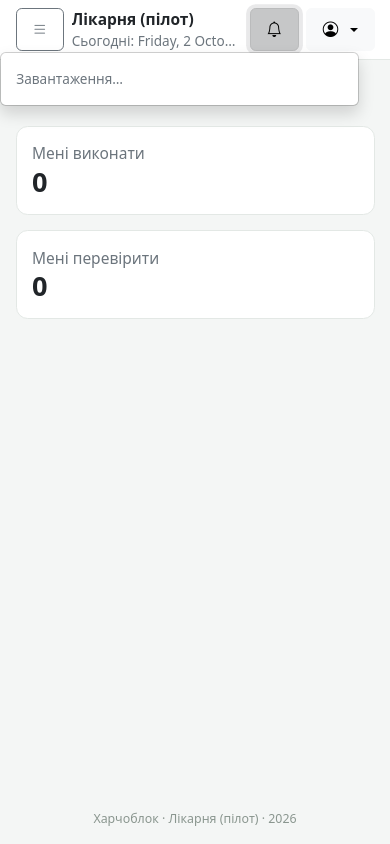
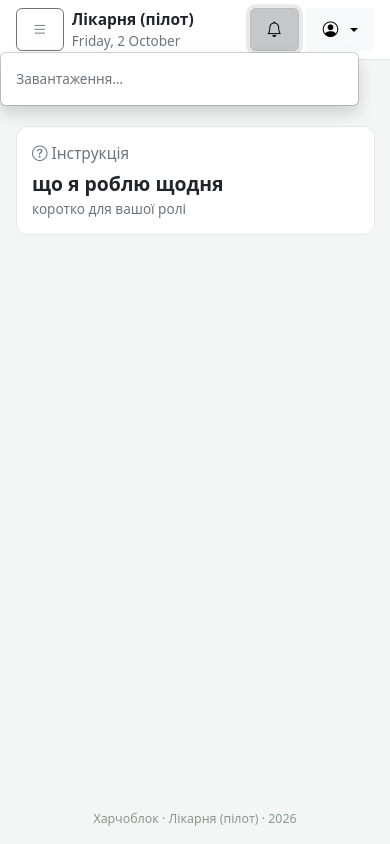
Before and after one commit to sab0tag/harch, a Django app: page / in a window 390 px wide, after a click that opens the changed part. Run offline with Django 5.2, Linux system fonts and the light colour scheme; the visitor is signed in with stand-in values (Sample User, id 1); data that the repository does not hold is empty; parts of the project's set-up code (start-up, migrations or seed data) failed here and were passed over; some libraries are stand-ins or nearby versions.

Commit message:
Visual polish: brand green, day arrows on one row, favicon, shorter phone header, role-aware home (#75)
- Buttons, links, tabs, focus rings and checkboxes in the site's green instead of Bootstrap blue.
- ‹ day › arrows stay beside the title on phones (they wrapped under it).
- Site icon (tab, bookmarks, /favicon.ico) and theme colour for mobile browsers.
- Phones: one-line training banner and a short date in the top bar.
- Home shows only the tiles a role can use: «На підпис» for the director, «Стан дня» for the admin,
  no permanent «Мені перевірити 0» for nurses, store or accounting; plus a help tile.

Co-authored-by: Claude Opus 5.5 <noreply@anthropic.com>

```diff
--- a/apps/core/urls.py
+++ b/apps/core/urls.py
@@ -13,6 +13,7 @@ urlpatterns = [
     path("help/<str:role>/", views.help_page, name="help_role"),
     path("help/<str:role>.pdf", views.help_pdf, name="help_pdf"),
     path("robots.txt", views.robots_txt, name="robots_txt"),
+    path("favicon.ico", views.favicon, name="favicon"),
     path("healthz/", views.healthz, name="healthz"),
     path("healthz/full/", views.healthz_full, name="healthz_full"),
     path("login/", SignInView.as_view(), name="login"),
--- a/apps/core/views.py
+++ b/apps/core/views.py
@@ -9,6 +9,14 @@ from apps.accounts.models import Role
 
 from . import health
 from .navigation import PLACEHOLDERS, roles_for
+
+
+def favicon(request):
+    """Tools that ask for /favicon.ico (PDF viewers, bookmarks) get the site icon."""
+    from django.shortcuts import redirect
+    from django.templatetags.static import static
+
+    return redirect(static("favicon.svg"), permanent=True)
 
 
 def robots_txt(request):
@@ -31,12 +39,25 @@ def healthz_full(request):
 def home(request):
     from apps.workflow import services as wf
 
-    return render(request, "core/home.html", {
-        "todo_count": wf.todo_for(request.user).count(),
-        "review_count": wf.review_for(request.user).count(),
-        "overdue_count": wf.todo_for(request.user).overdue().count(),
-        "sees_store": request.user.has_role(*roles_for("store")),
-    })
+    from django.conf import settings
+
+    user = request.user
+    makes = user.role in (Role.DEPT_NURSE, Role.DIETICIAN, Role.CHEF, Role.ACCOUNTANT)
+    checks = user.role in (Role.DIETICIAN, Role.CHEF) or (user.role == Role.ADMIN and settings.ADMIN_CAN_APPROVE)
+    context = {
+        # Only the tiles a role can ever have something in: no «Мені перевірити 0» for a nurse forever.
+        "shows_todo": makes, "shows_review": checks,
+        "todo_count": wf.todo_for(user).count() if makes else 0,
+        "review_count": wf.review_for(user).count() if checks else 0,
+        "overdue_count": wf.todo_for(user).overdue().count() if makes else 0,
+        "sees_store": user.has_role(*roles_for("store")) and user.role != Role.ADMIN,
+        "sees_day": user.role == Role.ADMIN,
+    }
+    if user.role == Role.DIRECTOR:
+        from apps.planning.services import to_sign
+
+        context["to_sign"] = sum(p.signed_at is None for p in to_sign())
+    return render(request, "core/home.html", context)
 
 
 @login_required
--- a/static/css/app.css
+++ b/static/css/app.css
@@ -65,3 +65,47 @@ body { background: #f4f6f5; }
 }
 
 .harch-footer { font-size: .8rem; color: #8a968f; text-align: center; padding: .75rem 1rem 1rem; }
+
+/* ---------------------------------------------------------------- brand green instead of Bootstrap blue */
+:root {
+  --bs-primary: #2f6f4f; --bs-primary-rgb: 47, 111, 79;
+  --bs-link-color: #2f6f4f; --bs-link-color-rgb: 47, 111, 79;
+  --bs-link-hover-color: #1f3a2d; --bs-link-hover-color-rgb: 31, 58, 45;
+  --bs-primary-text-emphasis: #1f3a2d; --bs-primary-bg-subtle: #e3eee8; --bs-primary-border-subtle: #b9d4c5;
+  --bs-focus-ring-color: rgba(47, 111, 79, .25);
+}
+.btn-primary {
+  --bs-btn-bg: #2f6f4f; --bs-btn-border-color: #2f6f4f;
+  --bs-btn-hover-bg: #275d42; --bs-btn-hover-border-color: #275d42;
+  --bs-btn-active-bg: #1f3a2d; --bs-btn-active-border-color: #1f3a2d;
+  --bs-btn-disabled-bg: #2f6f4f; --bs-btn-disabled-border-color: #2f6f4f;
+  --bs-btn-focus-shadow-rgb: 47, 111, 79;
+}
+.btn-outline-primary {
+  --bs-btn-color: #2f6f4f; --bs-btn-border-color: #2f6f4f;
+  --bs-btn-hover-bg: #2f6f4f; --bs-btn-hover-border-color: #2f6f4f;
+  --bs-btn-active-bg: #1f3a2d; --bs-btn-active-border-color: #1f3a2d;
+  --bs-btn-disabled-color: #2f6f4f; --bs-btn-disabled-border-color: #2f6f4f;
+  --bs-btn-focus-shadow-rgb: 47, 111, 79;
+}
+.btn-link { --bs-btn-color: #2f6f4f; --bs-btn-hover-color: #1f3a2d; }
+.nav-tabs .nav-link, .nav-pills .nav-link { color: #2f6f4f; }
+.nav-pills { --bs-nav-pills-link-active-bg: #2f6f4f; }
+.nav-tabs .nav-link.active { color: #1f3a2d; }
+.form-control:focus, .form-select:focus, .form-check-input:focus { border-color: #8fbfa5; box-shadow: 0 0 0 .25rem rgba(47, 111, 79, .2); }
+.form-check-input:checked { background-color: #2f6f4f; border-color: #2f6f4f; }
+.page-link { --bs-pagination-color: #2f6f4f; --bs-pagination-active-bg: #2f6f4f; --bs-pagination-active-border-color: #2f6f4f; }
+.dropdown-menu { --bs-dropdown-link-active-bg: #2f6f4f; }
+.text-primary { color: #2f6f4f !important; }
+
+/* ---------------------------------------------------------------- day navigation: ‹ title › stay on one row */
+.harch-daynav { display: flex; align-items: center; gap: .5rem; min-width: 0; }
+.harch-daynav h1 { min-width: 0; }
+@media (max-width: 575.98px) {
+  .harch-daynav { width: 100%; }
+  .harch-daynav h1 { flex: 1 1 auto; font-size: 1.2rem; }
+}
+
+/* ---------------------------------------------------------------- home tiles */
+a.card.harch-tile { transition: box-shadow .15s, border-color .15s; color: inherit; }
+a.card.harch-tile:hover { border-color: #8fbfa5; box-shadow: 0 .25rem .75rem rgba(31, 58, 45, .08); }
--- a/templates/admin/base_site.html
+++ b/templates/admin/base_site.html
@@ -3,6 +3,7 @@
 {% block title %}{% if DEMO_MODE %}[Навчання] {% endif %}{% if subtitle %}{{ subtitle }} | {% endif %}{{ title }} | {{ site_title }}{% endblock %}
 
 {% block extrastyle %}{{ block.super }}
+<link rel="icon" href="{% static 'favicon.svg' %}" type="image/svg+xml">
 <link rel="stylesheet" href="{% static 'vendor/bootstrap-icons/bootstrap-icons.min.css' %}">
 <style>
   :root, html[data-theme="light"], html[data-theme="dark"] {
@@ -15,6 +16,7 @@
   html[data-theme="dark"] { --link-fg: #8fd3ad; --link-hover-color: #b9e6cb; }
   #site-name a { display: inline-flex; align-items: center; gap: .5rem; }
   #site-name .hospital { font-size: .8rem; font-weight: 400; opacity: .8; }
+  .harch-demo-banner .d-md-none { display: none; }
   .harch-demo-banner { background: #f5b300; color: #2b2100; padding: .4rem 1rem; text-align: center; font-size: .9rem; }
   .harch-admin-footer { padding: 1rem 40px; color: var(--body-quiet-color); font-size: .8rem; }
 </style>
--- a/templates/base.html
+++ b/templates/base.html
@@ -5,6 +5,8 @@
   <meta name="viewport" content="width=device-width, initial-scale=1">
   <meta name="robots" content="noindex, nofollow">
   <title>{% if DEMO_MODE %}[Навчання] {% endif %}{% block title %}Харчоблок{% endblock %} · {{ HOSPITAL_NAME }}</title>
+  <link rel="icon" href="{% static 'favicon.svg' %}" type="image/svg+xml">
+  <meta name="theme-color" content="#1f3a2d">
   <link rel="stylesheet" href="{% static 'vendor/bootstrap/bootstrap.min.css' %}">
   <link rel="stylesheet" href="{% static 'vendor/bootstrap-icons/bootstrap-icons.min.css' %}">
   <link rel="stylesheet" href="{% static 'css/app.css' %}">
--- a/templates/consumption/_day_header.html
+++ b/templates/consumption/_day_header.html
@@ -1,6 +1,6 @@
 <div class="d-flex flex-wrap align-items-center gap-2 mb-2">
-  <a class="btn btn-outline-secondary" href="{% url url_name prev_day.isoformat %}" title="Попередній день">‹</a>
+  <div class="harch-daynav"><a class="btn btn-outline-secondary" href="{% url url_name prev_day.isoformat %}" title="Попередній день">‹</a>
   <h1 class="h3 mb-0">{{ heading }} {{ day|date:"d.m.Y, l" }}</h1>
-  <a class="btn btn-outline-secondary" href="{% url url_name next_day.isoformat %}" title="Наступний день">›</a>
+  <a class="btn btn-outline-secondary" href="{% url url_name next_day.isoformat %}" title="Наступний день">›</a></div>
   {% if task %}<span class="badge badge-status-{{ task.status }} fs-6 ms-md-2">{{ task.get_status_display }}</span>{% endif %}
 </div>
--- a/templates/core/home.html
+++ b/templates/core/home.html
@@ -5,26 +5,57 @@
   <p class="text-secondary mb-4">{{ user.get_role_display }}{% if user.department %} · {{ user.department }}{% endif %}</p>
 
   <div class="row g-3">
+    {% if to_sign is not None %}
     <div class="col-sm-6 col-lg-4">
-      <a href="{% url 'workflow:my_tasks' %}?tab=todo" class="card card-body text-decoration-none h-100">
-        <div class="text-secondary">Мені виконати</div>
-        <div class="display-6 fw-semibold">{{ todo_count }}</div>
-        {% if overdue_count %}<div class="text-danger small"><i class="bi bi-alarm"></i> прострочено: {{ overdue_count }}</div>{% endif %}
-      </a>
-    </div>
-    <div class="col-sm-6 col-lg-4">
-      <a href="{% url 'workflow:my_tasks' %}?tab=review" class="card card-body text-decoration-none h-100">
-        <div class="text-secondary">Мені перевірити</div>
-        <div class="display-6 fw-semibold">{{ review_count }}</div>
-      </a>
-    </div>
-    {% if sees_store %}
-    <div class="col-sm-6 col-lg-4">
-      <a href="{% url 'consumption:store' %}" class="card card-body text-decoration-none h-100">
-        <div class="text-secondary">Видача зі складу</div>
-        <div class="fs-5 fw-semibold mt-1"><i class="bi bi-box-arrow-right me-1"></i>на сьогодні</div>
+      <a href="{% url 'planning:sign' %}" class="card card-body text-decoration-none h-100 harch-tile">
+        <div class="text-secondary"><i class="bi bi-pen me-1"></i>На підпис</div>
+        <div class="display-6 fw-semibold">{{ to_sign }}</div>
+        <div class="small text-secondary">{% if to_sign %}меню-розкладки чекають підпису{% else %}усе підписано{% endif %}</div>
       </a>
     </div>
     {% endif %}
+    {% if shows_todo %}
+    <div class="col-sm-6 col-lg-4">
+      <a href="{% url 'workflow:my_tasks' %}?tab=todo" class="card card-body text-decoration-none h-100 harch-tile">
+        <div class="text-secondary"><i class="bi bi-pencil-square me-1"></i>Мені виконати</div>
+        <div class="display-6 fw-semibold">{{ todo_count }}</div>
+        {% if overdue_count %}<div class="text-danger small"><i class="bi bi-alarm"></i> прострочено: {{ overdue_count }}</div>{% elif not todo_count %}<div class="small text-secondary">усе зроблено</div>{% endif %}
+      </a>
+    </div>
+    {% endif %}
+    {% if shows_review %}
+    <div class="col-sm-6 col-lg-4">
+      <a href="{% url 'workflow:my_tasks' %}?tab=review" class="card card-body text-decoration-none h-100 harch-tile">
+        <div class="text-secondary"><i class="bi bi-check2-square me-1"></i>Мені перевірити</div>
+        <div class="display-6 fw-semibold">{{ review_count }}</div>
+        {% if not review_count %}<div class="small text-secondary">нічого не чекає</div>{% endif %}
+      </a>
+    </div>
+    {% endif %}
+    {% if sees_day %}
+    <div class="col-sm-6 col-lg-4">
+      <a href="{% url 'workflow:day_status' %}" class="card card-body text-decoration-none h-100 harch-tile">
+        <div class="text-secondary"><i class="bi bi-activity me-1"></i>Стан дня</div>
+        <div class="fs-5 fw-semibold mt-1">де зупинився ланцюжок</div>
+        <div class="small text-secondary">замовлення, план, кухня, списання</div>
+      </a>
+    </div>
+    {% endif %}
+    {% if sees_store %}
+    <div class="col-sm-6 col-lg-4">
+      <a href="{% url 'consumption:store' %}" class="card card-body text-decoration-none h-100 harch-tile">
+        <div class="text-secondary"><i class="bi bi-box-arrow-right me-1"></i>Видача зі складу</div>
+        <div class="fs-5 fw-semibold mt-1">на сьогодні</div>
+        <div class="small text-secondary">кількості за затвердженим планом</div>
+      </a>
+    </div>
+    {% endif %}
+    <div class="col-sm-6 col-lg-4">
+      <a href="{% url 'help' %}" class="card card-body text-decoration-none h-100 harch-tile">
+        <div class="text-secondary"><i class="bi bi-question-circle me-1"></i>Інструкція</div>
+        <div class="fs-5 fw-semibold mt-1">що я роблю щодня</div>
+        <div class="small text-secondary">коротко для вашої ролі</div>
+      </a>
+    </div>
   </div>
 {% endblock %}
--- a/templates/orders/summary.html
+++ b/templates/orders/summary.html
@@ -2,9 +2,9 @@
 {% block title %}Замовлення на {{ day|date:"d.m.Y" }}{% endblock %}
 {% block content %}
 <div class="d-flex flex-wrap align-items-center gap-2 mb-3">
-  <a class="btn btn-outline-secondary" href="?date={{ prev_day.isoformat }}">‹</a>
+  <div class="harch-daynav"><a class="btn btn-outline-secondary" href="?date={{ prev_day.isoformat }}">‹</a>
   <h1 class="h3 mb-0">Замовлення на {{ day|date:"d.m.Y, l" }}</h1>
-  <a class="btn btn-outline-secondary" href="?date={{ next_day.isoformat }}">›</a>
+  <a class="btn btn-outline-secondary" href="?date={{ next_day.isoformat }}">›</a></div>
   <form method="get" class="ms-auto"><input type="date" name="date" value="{{ day.isoformat }}" class="form-control" onchange="this.form.submit()"></form>
 </div>
 
--- a/templates/partials/demo_banner.html
+++ b/templates/partials/demo_banner.html
@@ -1,3 +1,3 @@
 <div class="harch-demo-banner" role="note">
-  <i class="bi bi-mortarboard me-1"></i><b>НАВЧАЛЬНА ВЕРСІЯ</b> — дані вигадані і щоночі повертаються до початкового стану. Тут можна пробувати все.
+  <i class="bi bi-mortarboard me-1"></i><b>НАВЧАЛЬНА ВЕРСІЯ</b><span class="d-none d-md-inline"> — дані вигадані і щоночі повертаються до початкового стану. Тут можна пробувати все.</span><span class="d-md-none"> — дані щоночі скидаються</span>
 </div>
--- a/templates/partials/topbar.html
+++ b/templates/partials/topbar.html
@@ -6,7 +6,7 @@
     </button>
     <div class="me-auto" style="min-width: 0">
       <div class="fw-semibold text-truncate">{% if DEMO_MODE %}<span class="badge text-bg-warning me-1">Навчання</span>{% endif %}{{ HOSPITAL_NAME }}</div>
-      <div class="small text-secondary text-truncate">Сьогодні: {% now "l, j E Y" %}</div>
+      <div class="small text-secondary text-truncate"><span class="d-none d-sm-inline">Сьогодні: {% now "l, j E Y" %}</span><span class="d-sm-none">{% now "l, j E" %}</span></div>
     </div>
     <div class="dropdown">
       <button class="btn btn-light position-relative" type="button" data-bs-toggle="dropdown" aria-expanded="false"
--- a/templates/planning/no_plan.html
+++ b/templates/planning/no_plan.html
@@ -2,9 +2,9 @@
 {% block title %}План меню{% endblock %}
 {% block content %}
 <div class="d-flex flex-wrap align-items-center gap-2 mb-3">
-  <a class="btn btn-outline-secondary" href="{% url 'planning:plan' prev_day.isoformat %}">‹</a>
+  <div class="harch-daynav"><a class="btn btn-outline-secondary" href="{% url 'planning:plan' prev_day.isoformat %}">‹</a>
   <h1 class="h3 mb-0">План меню на {{ day|date:"d.m.Y, l" }}</h1>
-  <a class="btn btn-outline-secondary" href="{% url 'planning:plan' next_day.isoformat %}">›</a>
+  <a class="btn btn-outline-secondary" href="{% url 'planning:plan' next_day.isoformat %}">›</a></div>
 </div>
 <div class="card card-body">
   <p class="mb-2">План ще не сформовано. Він з'явиться автоматично, щойно всі замовлення відділень на цю дату буде затверджено.</p>
--- a/templates/planning/plan.html
+++ b/templates/planning/plan.html
@@ -2,9 +2,9 @@
 {% block title %}План меню {{ plan.service_date|date:"d.m.Y" }}{% endblock %}
 {% block content %}
 <div class="d-flex flex-wrap align-items-center gap-2 mb-2">
-  <a class="btn btn-outline-secondary" href="{% url 'planning:plan' prev_day.isoformat %}">‹</a>
+  <div class="harch-daynav"><a class="btn btn-outline-secondary" href="{% url 'planning:plan' prev_day.isoformat %}">‹</a>
   <h1 class="h3 mb-0">План меню на {{ plan.service_date|date:"d.m.Y, l" }}</h1>
-  <a class="btn btn-outline-secondary" href="{% url 'planning:plan' next_day.isoformat %}">›</a>
+  <a class="btn btn-outline-secondary" href="{% url 'planning:plan' next_day.isoformat %}">›</a></div>
   {% if task %}<span class="badge badge-status-{{ task.status }} fs-6 ms-md-2">{{ task.get_status_display }}</span>{% endif %}
   {% if plan.is_frozen %}<span class="badge text-bg-dark fs-6"><i class="bi bi-lock"></i> Розхід зафіксовано</span>{% endif %}
   {% if plan.signed_at %}<span class="badge text-bg-success fs-6"><i class="bi bi-pen"></i> Підписано {{ plan.signed_at|date:"d.m H:i" }}</span>
--- a/templates/workflow/day_status.html
+++ b/templates/workflow/day_status.html
@@ -2,9 +2,9 @@
 {% block title %}Стан дня{% endblock %}
 {% block content %}
 <div class="d-flex flex-wrap align-items-center gap-2 mb-1">
-  <a class="btn btn-outline-secondary" href="?date={{ prev_day.isoformat }}" title="Попередній день">‹</a>
+  <div class="harch-daynav"><a class="btn btn-outline-secondary" href="?date={{ prev_day.isoformat }}" title="Попередній день">‹</a>
   <h1 class="h3 mb-0">Стан дня · {{ anchor|date:"d.m.Y, l" }}</h1>
-  <a class="btn btn-outline-secondary" href="?date={{ next_day.isoformat }}" title="Наступний день">›</a>
+  <a class="btn btn-outline-secondary" href="?date={{ next_day.isoformat }}" title="Наступний день">›</a></div>
   {% if anchor != today %}<a class="btn btn-link" href="?">сьогодні</a>{% endif %}
 </div>
 <p class="text-secondary mb-3">Де зараз кожен документ і де щось зупинилось. Лише перегляд: «Відкрити» веде до документа, де можна допомогти.</p>
```
Also changed, not shown: apps/core/tests/test_layout.py (+19 -0 lines), static/favicon.svg (added).
